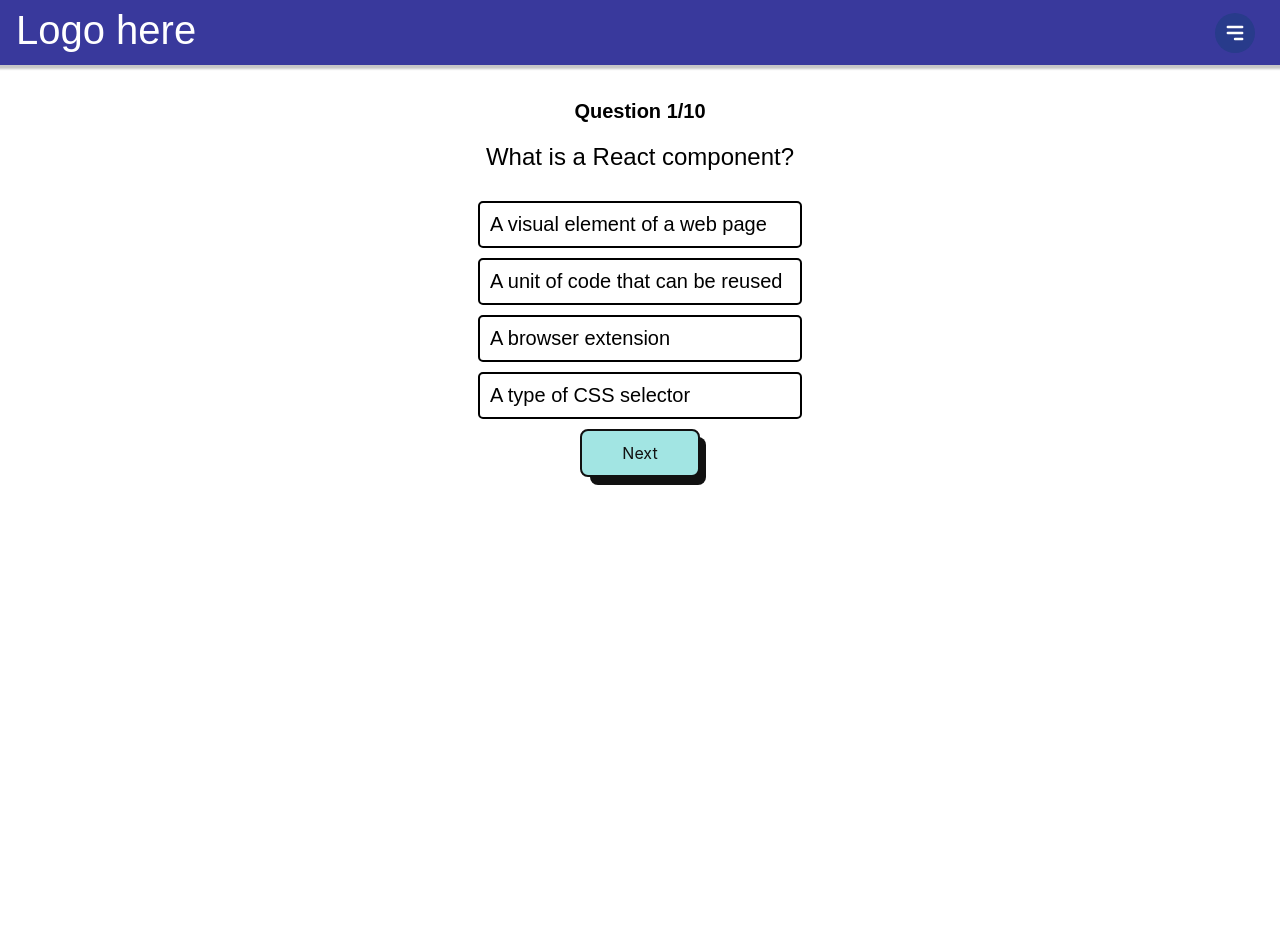
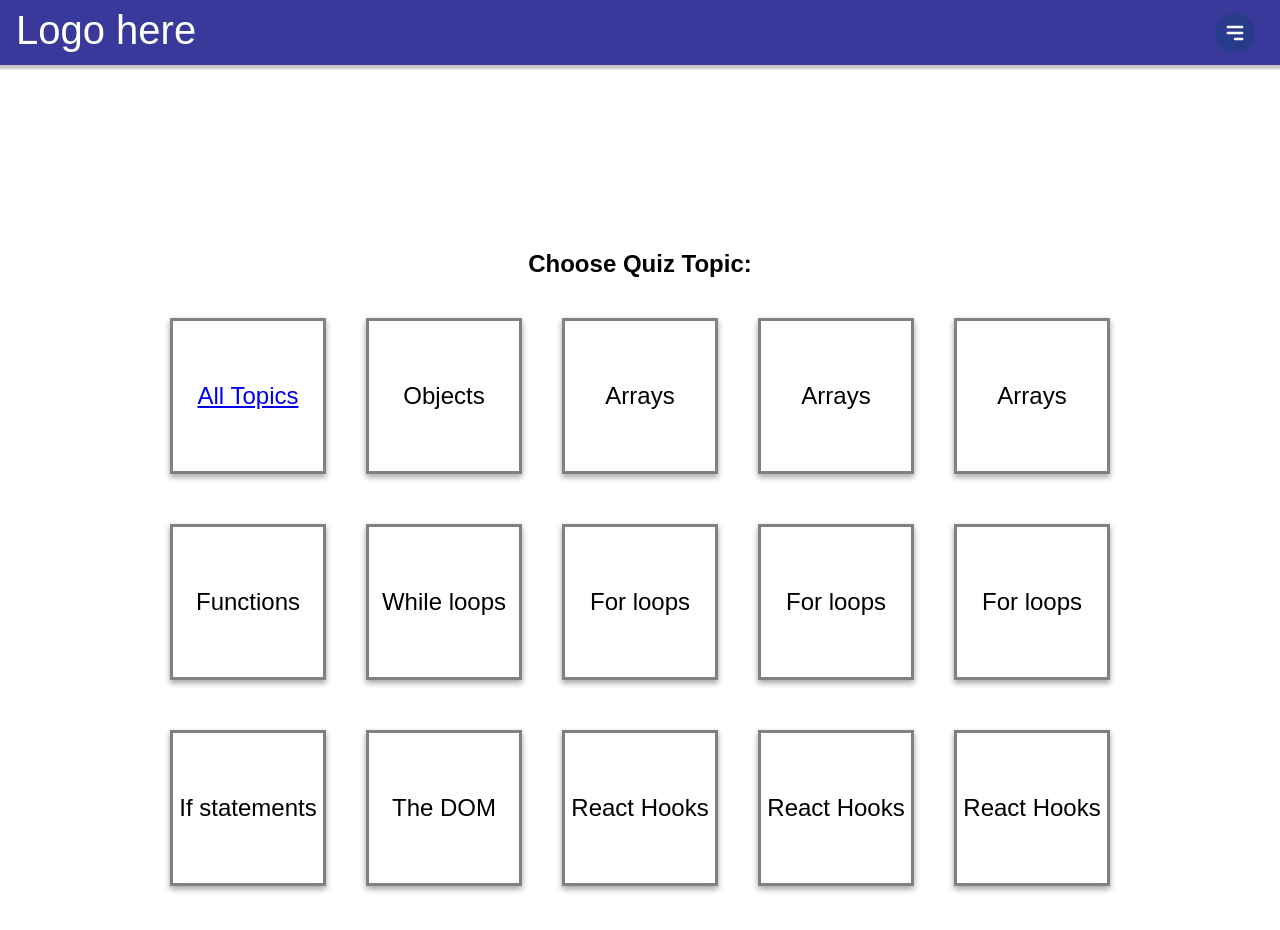
Before and after one commit to SchoolOfCode/bc14_w7_project-frontend-go-gitters, a React (Create React App) app in the folder app-project/: page /Test in a window 1280 px wide. Shown: the top 930 px of the page. Before the commit the page ends 800 px from the top, so only its background shows below. Built offline with nearby package versions, Linux system fonts and the light colour scheme.

Commit message:
topic pages added and linked up

```diff
--- /dev/null
+++ b/app-project/src/Pages/FCTopic.js
@@ -0,0 +1,32 @@
+import React from "react"
+import "./TopicPage.css"
+
+export default function FCTopic() {
+
+    return (
+    <div>
+    <h2 className = "heading">Study Topic:</h2>
+    <div className = "resources-display">
+        <div className= "topic"><a href="../Learn/Flashcards">All Topics </a></div>
+        <div className= "topic">Objects</div>
+        <div className= "topic">Arrays</div>
+        <div className= "topic">Arrays</div>
+        <div className= "topic">Arrays</div>
+    </div>
+    <div className = "resources-display">
+        <div className= "topic">Functions</div>
+        <div className= "topic">While loops</div>
+        <div className= "topic">For loops</div>
+        <div className= "topic">For loops</div>
+        <div className= "topic">For loops</div>
+    </div>
+    <div className = "resources-display">
+        <div className= "topic">If statements</div>
+        <div className= "topic">The DOM</div>
+        <div className= "topic">React Hooks</div>
+        <div className= "topic">React Hooks</div>
+        <div className= "topic">React Hooks</div>
+    </div>
+    </div>
+    )
+}
--- a/app-project/src/Pages/Home.js
+++ b/app-project/src/Pages/Home.js
@@ -6,9 +6,7 @@
 
 function Home() {
   return (
-
     <div className = "HomePage">
-
     <div className = "text">
     <h1>Welcome Back!</h1>
     <h3>Lorem ipsum dolor sit amet, consectetur adipiscing elit, sed do eiusmod tempor incididunt ut labore et dolore magna aliqua. Lorem ipsum dolor sit amet, consectetur adipiscing elit</h3>
--- /dev/null
+++ b/app-project/src/Pages/QuizTopic.js
@@ -0,0 +1,32 @@
+import React from "react"
+import "./TopicPage.css"
+
+export default function QTopic() {
+
+    return (
+    <div>
+    <h2 className = "heading">Choose Quiz Topic:</h2>
+    <div className = "resources-display">
+        <div className= "topic"><a href="../Test/Quiz">All Topics </a></div>
+        <div className= "topic">Objects</div>
+        <div className= "topic">Arrays</div>
+        <div className= "topic">Arrays</div>
+        <div className= "topic">Arrays</div>
+    </div>
+    <div className = "resources-display">
+        <div className= "topic">Functions</div>
+        <div className= "topic">While loops</div>
+        <div className= "topic">For loops</div>
+        <div className= "topic">For loops</div>
+        <div className= "topic">For loops</div>
+    </div>
+    <div className = "resources-display">
+        <div className= "topic">If statements</div>
+        <div className= "topic">The DOM</div>
+        <div className= "topic">React Hooks</div>
+        <div className= "topic">React Hooks</div>
+        <div className= "topic">React Hooks</div>
+    </div>
+    </div>
+    )
+}
--- /dev/null
+++ b/app-project/src/Pages/TopicPage.css
@@ -0,0 +1,30 @@
+.heading {margin-top: 250px;
+    margin-bottom: 40px;
+    text-align: center;}
+
+    .resources-display {
+        display: flex;
+        flex-direction: row;
+        margin-top: 40px;
+        margin-left: 50px;
+        margin-right: 50px;
+        justify-content: center;
+        margin-top: 10px;
+        margin-bottom: 50px;
+        font-size: 24px;
+        }
+
+    .topic { border-style: solid;
+        display:flex;
+        align-items: center;
+        justify-content: center;
+        min-width: 150px;
+        min-height: 150px;
+        max-width: 150x;
+        max-height: 150px;
+        margin-left: 20px;
+        margin-right: 20px;
+        text-align: center;
+        background-color: white;
+        box-shadow: rgba(0, 0, 0, 0.16) 0px 3px 6px, rgba(0, 0, 0, 0.23) 0px 3px 6px;
+        border-color: grey}
--- a/app-project/src/components/app/App.js
+++ b/app-project/src/components/app/App.js
@@ -8,6 +8,9 @@
 import Home from "../../Pages/Home";
 import { Route, Routes, BrowserRouter as Router } from "react-router-dom";
 import ResourcePage from "../../Pages/Resources";
+import FCTopic from "../../Pages/FCTopic";
+import QTopic from "../../Pages/QuizTopic";
+import CardCarousel from "../flashcards";
 
 
 
@@ -19,8 +22,10 @@
       <div>
         <Routes>
           <Route path="/Home" element={<Home />} />
-          <Route path="/Learn" element={<FlashCardPage />} />
-          <Route path="/Test" element={<QuizPage />} />
+          <Route path="/Learn" element={<FCTopic />} />
+          <Route path="/Test" element={<QTopic />} />
+          <Route path="Test/Quiz" element={<Quiz/>} />
+          <Route path="Learn/Flashcards" element={<CardCarousel/>} />
           <Route path="/Resource" element={<ResourcePage/>} />
         </Routes>
       </div>
```
